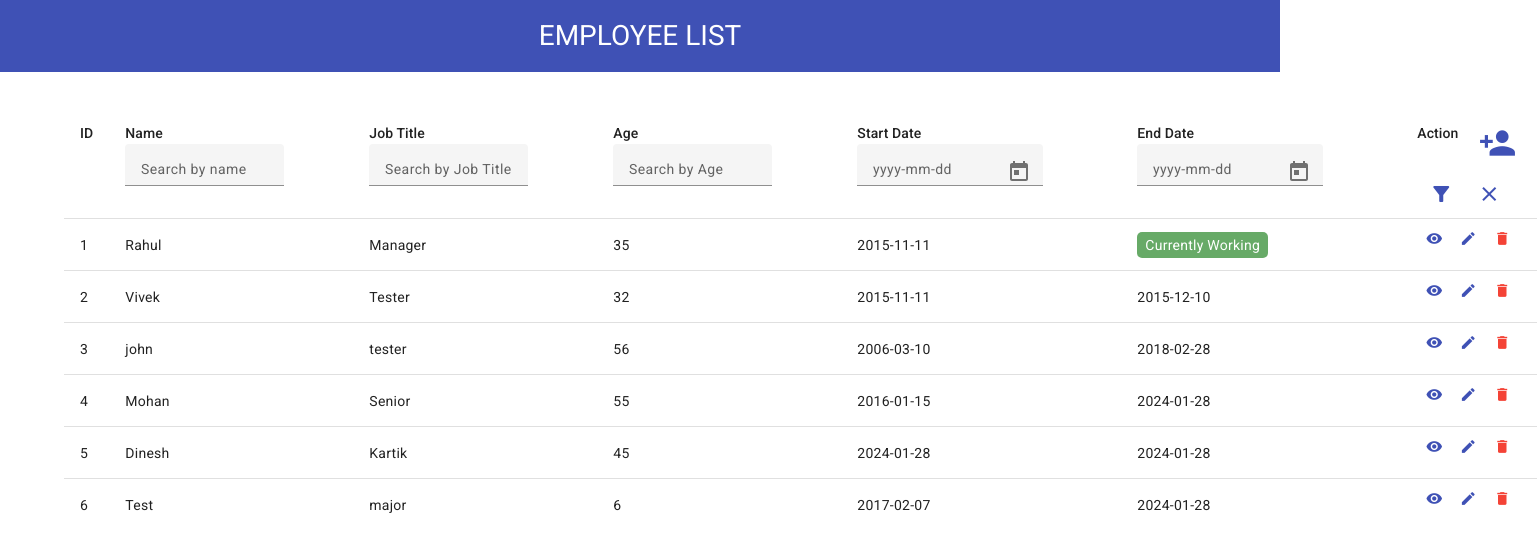
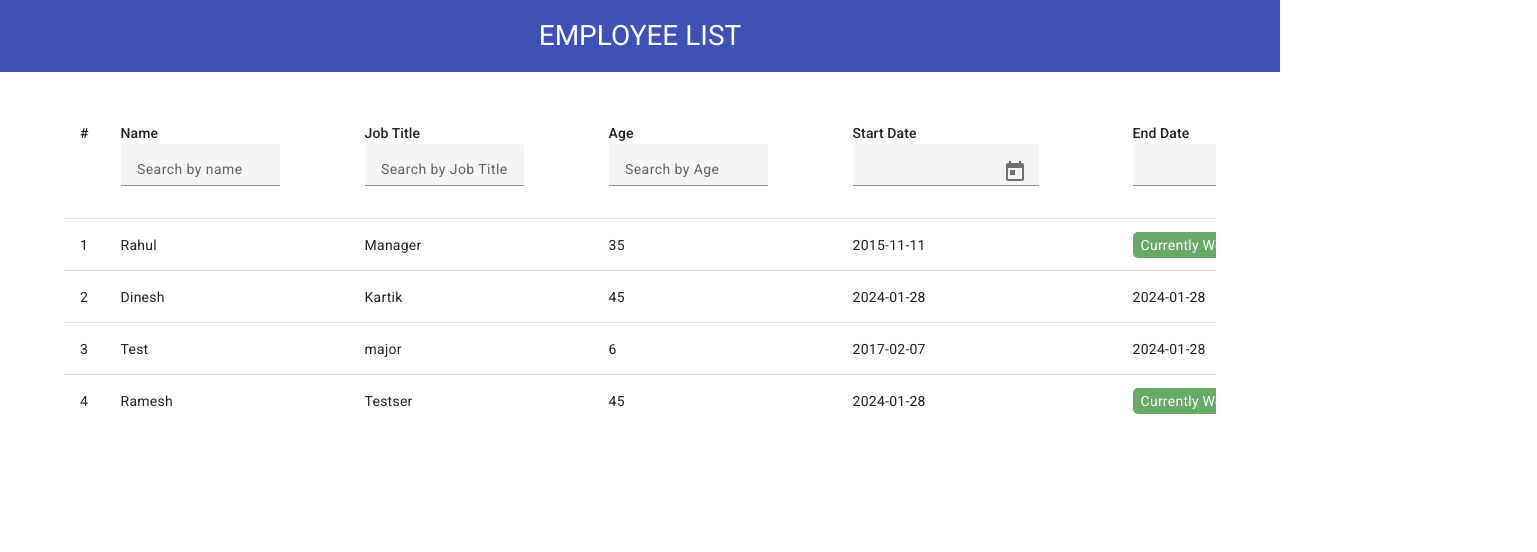
Before and after one commit to KarunGandhi/employee-list-application, an Angular app: page / in a window 1280 px wide. Shown: the top 552 px of the page, 1537 px wide, since content can reach past the window. Built offline with nearby package versions, Linux system fonts and the light colour scheme; data requests are answered from the project's data file.

Commit message:
final commit

```diff
--- a/db.json
+++ b/db.json
@@ -1,14 +1,14 @@
 {
   "posts": [
     {
-      "id": 1,
+      "id": "1",
       "title": "json-server",
       "author": "typicode"
     }
   ],
   "comments": [
     {
-      "id": 1,
+      "id": "1",
       "body": "some comment",
       "postId": 1
     }
@@ -26,30 +26,6 @@
       "endDate": ""
     },
     {
-      "id": "3a76",
-      "name": "Vivek",
-      "jobTitle": "Tester",
-      "age": 32,
-      "startDate": "2015-11-11T18:30:00.000Z",
-      "endDate": "2015-12-10T18:30:00.000Z"
-    },
-    {
-      "id": "1a92",
-      "name": "john",
-      "jobTitle": "tester",
-      "age": 56,
-      "startDate": "2006-03-10T18:30:00.000Z",
-      "endDate": "2018-02-28T18:30:00.000Z"
-    },
-    {
-      "id": "795d",
-      "name": "Mohan",
-      "jobTitle": "Senior",
-      "age": 55,
-      "startDate": "2016-01-15T18:30:00.000Z",
-      "endDate": "2024-01-28T18:30:00.000Z"
-    },
-    {
       "id": "537e",
       "name": "Dinesh",
       "jobTitle": "Kartik",
@@ -64,6 +40,13 @@
       "age": 6,
       "startDate": "2017-02-07T18:30:00.000Z",
       "endDate": "2024-01-28T18:30:00.000Z"
+    },
+    {
+      "id": "29d9",
+      "name": "Ramesh",
+      "jobTitle": "Testser",
+      "age": 45,
+      "startDate": "2024-01-28T18:30:00.000Z"
     }
   ]
 }
--- a/src/app/app.component.html
+++ b/src/app/app.component.html
@@ -3,21 +3,12 @@
 </div>
 
 <div class="main-body">
-
-  <!-- <mat-form-field>
-    <mat-label>Filter</mat-label>
-    <input matInput (keyup)="applyFilter($event)" placeholder="Ex. Mia" #input>
-  </mat-form-field> -->
-
   <div class="table-container">
     <table mat-table [dataSource]="dataSource">
 
       <!-- ID Column -->
-    <!-- Assuming you have a MatTable with a displayedColumns array -->
-
-   <!-- ID Column -->
       <ng-container matColumnDef="id">
-    <th mat-header-cell *matHeaderCellDef> ID </th>
+        <th mat-header-cell *matHeaderCellDef> # </th>
         <td mat-cell *matCellDef="let row, let i = index"> {{ idColumnData[i] }} </td>
       </ng-container>
 
@@ -52,7 +43,7 @@
       <ng-container matColumnDef="startDate">
         <th mat-header-cell *matHeaderCellDef> Start Date
           <mat-form-field class="filter">
-            <input matInput [matDatepicker]="startDatePicker" [formControl]="startDateFilter" placeholder="yyyy-mm-dd">
+            <input matInput [matDatepicker]="startDatePicker" [formControl]="startDateFilter" placeholder="">
             <mat-datepicker-toggle matSuffix [for]="startDatePicker"></mat-datepicker-toggle>
             <mat-datepicker #startDatePicker></mat-datepicker>
           </mat-form-field>
@@ -63,7 +54,7 @@
       <ng-container matColumnDef="endDate">
         <th mat-header-cell *matHeaderCellDef> End Date
           <mat-form-field class="filter">
-            <input matInput [matDatepicker]="startDatePicker" [formControl]="endDateFilter" placeholder="yyyy-mm-dd">
+            <input matInput [matDatepicker]="startDatePicker" [formControl]="endDateFilter" placeholder="">
             <mat-datepicker-toggle matSuffix [for]="startDatePicker"></mat-datepicker-toggle>
             <mat-datepicker #startDatePicker></mat-datepicker>
           </mat-form-field>
@@ -79,16 +70,14 @@
       </ng-container>
 
       <ng-container matColumnDef="action">
-        <th mat-header-cell *matHeaderCellDef> <div class="action-heading">
+        <th mat-header-cell *matHeaderCellDef>
+          <div class="action-heading">
             <span>Action</span>
             <button mat-icon-button color="primary" (click)="openAddEditEmpForm()">
               <mat-icon>person_add</mat-icon>
             </button>
           </div>
           <div class="filter-icon">
-            <button mat-icon-button color="primary" (click)="toggleFilters()">
-              <mat-icon>filter_alt</mat-icon>
-            </button>
             <button mat-icon-button color="primary" (click)="clearFilter()">
               <mat-icon>close</mat-icon>
             </button>
@@ -111,11 +100,10 @@
       <tr mat-row *matRowDef="let row; columns: displayedColumns;"></tr>
 
       <!-- Row shown when there is no matching data. -->
-      <!-- <tr class="mat-row" *matNoDataRow>
-        <td class="mat-cell" colspan="4">No data matching the filter "{{input.value}}"</td>
-      </tr> -->
+      <tr class="mat-row" *matNoDataRow>
+        <td class="mat-cell" colspan="6" class="no-data">{{ noDataMessage || 'No data matching the filter' }}</td>
+      </tr>
+
     </table>
-
-    <!-- <mat-paginator [pageSizeOptions]="[5, 10, 25, 100]" aria-label="Select page of users"></mat-paginator> -->
   </div>
 </div>
--- a/src/app/app.component.scss
+++ b/src/app/app.component.scss
@@ -73,8 +73,26 @@
   color: #fff;
 }
 
+.no-data {
+  text-align: center;
+  padding-top: 10px;
+}
+
 @media (max-width:1500px) {
   .main-body {
     max-width: 90%;
+    table {
+      overflow: auto;
+      width: 100%;
+      display: block;
+    }
   }
 }
+
+@media (max-width:767px) {
+  h1 {
+    font-size: 22px;
+    padding: 15px 0;
+  }
+
+}
--- a/src/app/app.component.ts
+++ b/src/app/app.component.ts
@@ -2,14 +2,11 @@ import { AfterViewInit, Component, OnInit, ViewChild } from '@angular/core';
 import { MatDialog } from '@angular/material/dialog';
 import { EmpAddEditComponent } from './emp-add-edit/emp-add-edit.component';
 import { EmployeeService } from './services/employee.service';
-import { MatPaginator } from '@angular/material/paginator';
-import { MatSort } from '@angular/material/sort';
 import { MatTableDataSource } from '@angular/material/table';
 import { CoreService } from './core/core.service';
 import { ConfrimationDialogComponent } from './confrimation-dialog/confrimation-dialog.component';
 import { ViewDataDialogComponent } from './view-data-dialog/view-data-dialog.component';
 import { FormControl } from '@angular/forms';
-import { DatePipe } from '@angular/common';
 
 @Component({
   selector: 'app-root',
@@ -35,11 +32,7 @@ export class AppComponent implements OnInit, AfterViewInit {
   startDateFilter = new FormControl('');
   endDateFilter = new FormControl('');
   idColumnData: number[] = [];
-  private filtersActive = false;
-  private datePipe: DatePipe = new DatePipe('en-US');
-
-  @ViewChild(MatPaginator) paginator!: MatPaginator;
-  @ViewChild(MatSort) sort!: MatSort;
+  noDataMessage: string = '';
 
   constructor(
     private _dialog: MatDialog,
@@ -56,10 +49,6 @@ export class AppComponent implements OnInit, AfterViewInit {
     // Assuming newRow is the new data you want to add
     newRow.numericId = this.dataSource.data.length + 1;
     this.dataSource.data = [...this.dataSource.data, newRow];
-  }
-
-  toggleFilters() {
-    this.filtersActive = !this.filtersActive;
   }
 
   ngAfterViewInit() {
@@ -84,37 +73,23 @@ export class AppComponent implements OnInit, AfterViewInit {
     this.ageFilter.valueChanges.subscribe((value: any) => {
       this.applyFilter(value);
     });
-
-    this.startDateFilter.valueChanges.subscribe((value: any) => {
-      console.log('value', value);
-      this.applyDateFilter(value);
-    });
   }
-
-
 
   private applyFilter(value: any) {
     if (this.dataSource) {
       const filterValue = (typeof value === 'string' ? value : '').trim().toLowerCase();
       this.dataSource.filter = filterValue;
+
+      // Check if there are no filtered rows
+      if (this.dataSource.filteredData.length === 0) {
+        // Update the template or take some action when no data matches the filter
+        this.noDataMessage = `No data matching the filter "${filterValue}"`;
+      } else {
+        // Clear the message if there is filtered data
+        this.noDataMessage = '';
+      }
     }
   }
-
-  private applyDateFilter(value: any) {
-    if (this.dataSource) {
-      const formattedValue = this.formatDate(value);
-      this.dataSource.filter = formattedValue.trim().toLowerCase();
-    }
-  }
-
-  private formatDate(date: any): string {
-    if (!date) {
-      return '';
-    }
-
-    return this.datePipe.transform(date, 'YYYY-MM-dd') || '';
-  }
-
 
 
   // clearFilter function to clear the coloumns filter
@@ -122,8 +97,8 @@ export class AppComponent implements OnInit, AfterViewInit {
     this.nameFilter.setValue('');
     this.jobTitleFilter.setValue('');
     this.ageFilter.setValue('');
-    this.startDateFilter.setValue('');
-    this.endDateFilter.setValue('');
+    // this.startDateFilter.setValue('');
+    // this.endDateFilter.setValue('');
     this.applyFilter('');
   }
 
@@ -154,23 +129,11 @@ export class AppComponent implements OnInit, AfterViewInit {
           this.isDeleteDisabled = false;
 
         }
-        console.log('res', res);
         this.dataSource = new MatTableDataSource(res);
-        this.dataSource.sort = this.sort;
-        this.dataSource.paginator = this.paginator;
       },
       error: console.log,
     });
   }
-
-  // applyFilter(event: Event) {
-  //   const filterValue = (event.target as HTMLInputElement).value;
-  //   this.dataSource.filter = filterValue.trim().toLowerCase();
-
-  //   if (this.dataSource.paginator) {
-  //     this.dataSource.paginator.firstPage();
-  //   }
-  // }
 
   // View employee data function
   viewData(row: any): void {
--- a/src/app/app.module.ts
+++ b/src/app/app.module.ts
@@ -24,11 +24,9 @@ import { MatSortModule } from '@angular/material/sort';
 import { MatSnackBarModule } from '@angular/material/snack-bar';
 import { ConfrimationDialogComponent } from './confrimation-dialog/confrimation-dialog.component';
 import { ViewDataDialogComponent } from './view-data-dialog/view-data-dialog.component';
-import { DatePipePipe } from './shared/pipes/date-pipe.pipe';
-import { DatePipe } from '@angular/common';
 
 @NgModule({
-  declarations: [AppComponent, EmpAddEditComponent, ConfrimationDialogComponent, ViewDataDialogComponent, DatePipePipe],
+  declarations: [AppComponent, EmpAddEditComponent, ConfrimationDialogComponent, ViewDataDialogComponent],
   imports: [
     BrowserModule,
     AppRoutingModule,
@@ -52,7 +50,7 @@ import { DatePipe } from '@angular/common';
     MatSnackBarModule,
 
   ],
-  providers: [DatePipe],
+  providers: [],
   bootstrap: [AppComponent],
 })
 export class AppModule {}
--- a/src/app/emp-add-edit/emp-add-edit.component.scss
+++ b/src/app/emp-add-edit/emp-add-edit.component.scss
@@ -33,3 +33,13 @@ h1 {
     margin-right: 0px;
   }
 }
+
+@media (max-width:768px) {
+  .row {
+    width: 100%;
+    display: block;
+    mat-form-field {
+      margin-bottom: 10px;
+    }
+  }
+}
--- a/src/app/shared/pipes/date-pipe.pipe.ts
+++ /dev/null
@@ -1,12 +0,0 @@
-import { Pipe, PipeTransform } from '@angular/core';
-
-@Pipe({
-  name: 'datePipe'
-})
-export class DatePipePipe implements PipeTransform {
-
-  transform(value: unknown, ...args: unknown[]): unknown {
-    return null;
-  }
-
-}
--- a/src/styles.scss
+++ b/src/styles.scss
@@ -2,9 +2,6 @@
 
 html, body { height: 100%; }
 body { margin: 0; font-family: Roboto, "Helvetica Neue", sans-serif; }
-.modal-width {
-    width: 800px !important;
-}
 .modal-header {
   display: flex;
   justify-content: space-between;
@@ -19,3 +16,9 @@ body { margin: 0; font-family: Roboto, "Helvetica Neue", sans-serif; }
 .mat-mdc-icon-button:hover .mat-mdc-button-persistent-ripple::before, .mat-ripple {
   opacity: 0 !important;
 }
+
+@media (max-width:768px) {
+  .modal-width {
+    width: 90%;
+  }
+}
```
Also changed, not shown: 1 other file (tests, documents, lock files or other folders). Lines whose indentation alone changed are shown as unchanged.
